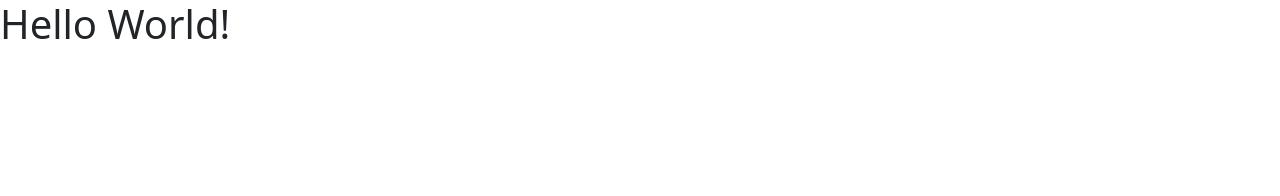
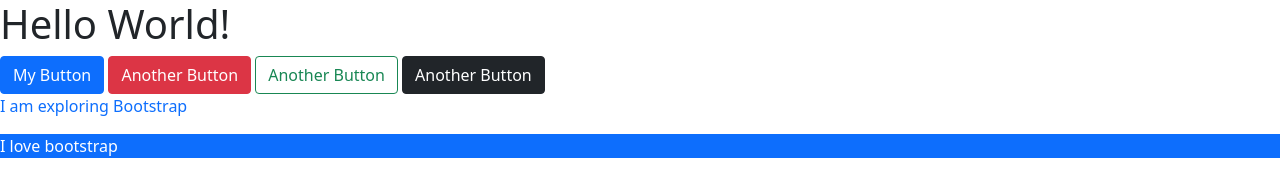
Before and after one commit to mnomanme/html5CSS3Bootstrap, a plain HTML site: page Bootstrap/index.html in a window 1280 px wide. Drawn offline with nearby package versions, Linux system fonts and the light colour scheme.

Commit message:
btn color text bg

```diff
--- a/Bootstrap/index.html
+++ b/Bootstrap/index.html
@@ -15,6 +15,18 @@
   <body>
     <h1>Hello World!</h1>
 
+    <button class="btn btn-primary">My Button</button>
+    <button class="btn btn-danger">Another Button</button>
+    <button class="btn btn-outline-success">Another Button</button>
+    <button class="btn btn-dark">Another Button</button>
+
+    <p class="text-primary">I am exploring Bootstrap</p>
+
+    <section class="bg-primary text-white">
+      <p>I love bootstrap</p>
+    </section>
+
+    <!--  JS Bootstrap  -->
     <script
       src="https://cdn.jsdelivr.net/npm/bootstrap@5.0.2/dist/js/bootstrap.bundle.min.js"
       integrity="sha384-MrcW6ZMFYlzcLA8Nl+NtUVF0sA7MsXsP1UyJoMp4YLEuNSfAP+JcXn/tWtIaxVXM"
```
